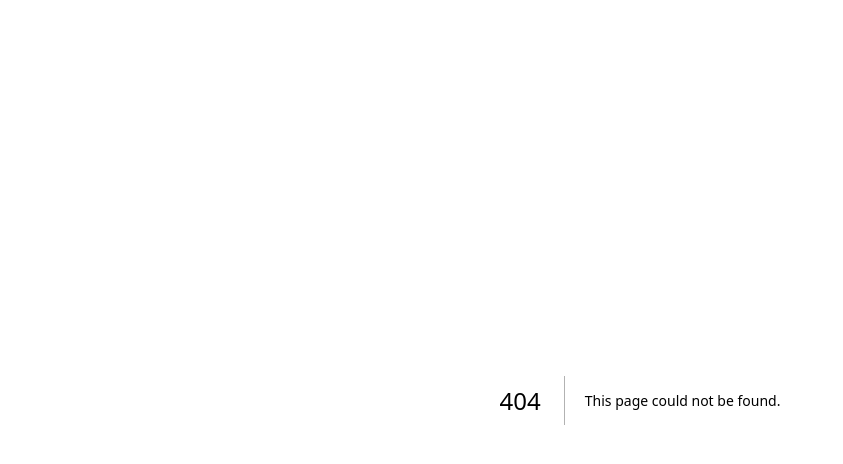
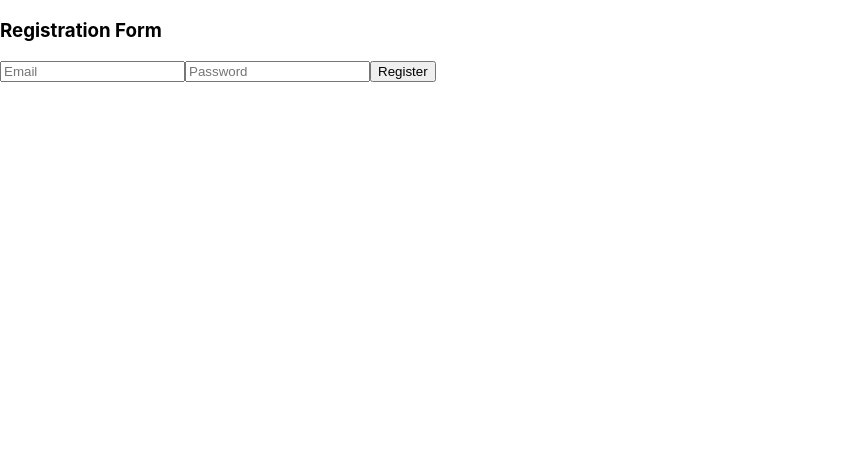
Before and after one commit to shararesadeghi/authentication-authorization-with-next-auth, a Next.js app in the folder project/: page /signup in a window 1280 px wide. Before the commit this address had no page. Shown: the top 464 px of the page, without its empty margins (0-843 px from the left). Built offline with nearby package versions, Linux system fonts and the light colour scheme.

Commit message:
ui for signup created

```diff
--- a/project/models/User.js
+++ b/project/models/User.js
@@ -22,6 +22,6 @@
   },
 });
 
-const User = User.models || model("User", userSchema);
+const User = models.User || model("User", userSchema);
 
 export default User;
--- a/project/pages/index.js
+++ b/project/pages/index.js
@@ -1,10 +1,11 @@
-
+import Link from 'next/link';
 import styles from '../styles/Home.module.css'
 
 export default function Home() {
   return (
     <div className={styles.container}>
     <h1>Next-Auth</h1>
+    <button><Link href="/signup">Register</Link></button>
     </div>
   )
 }
--- /dev/null
+++ b/project/pages/signup.js
@@ -0,0 +1,40 @@
+import { useState } from "react";
+import { useRouter } from "next/router";
+
+const Signup = () => {
+  const [email, setEmail] = useState("");
+  const [password, setPassword] = useState("");
+  const router = useRouter();
+
+  const signUpHandler = async () => {
+    const res = await fetch("/api/auth/signup", {
+      method: "POST",
+      body: JSON.stringify({ email, password }),
+      headers: { "Content-Type": "application/json" },
+    });
+
+    const data = await res.json();
+    console.log(data);
+    if (data.status === "success") return router.push("/signin");
+  };
+  return (
+    <div>
+      <h3>Registration Form </h3>
+      <input
+        type="text"
+        placeholder="Email"
+        value={email}
+        onChange={(e) => setEmail(e.target.value)}
+      />
+      <input
+        type="password"
+        placeholder="Password"
+        value={password}
+        onChange={(e) => setPassword(e.target.value)}
+      />
+      <button onClick={signUpHandler}>Register</button>
+    </div>
+  );
+};
+
+export default Signup;
```
